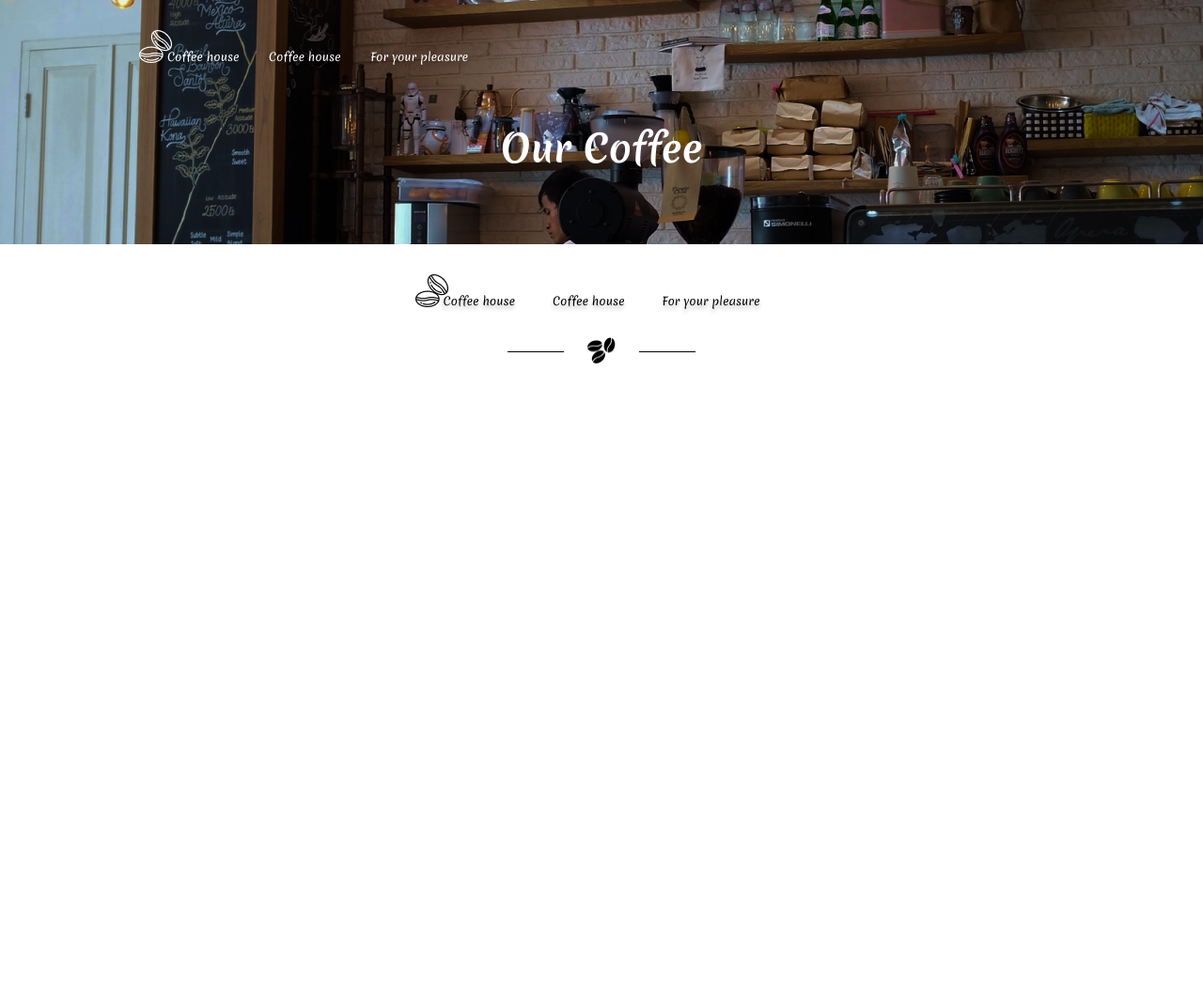
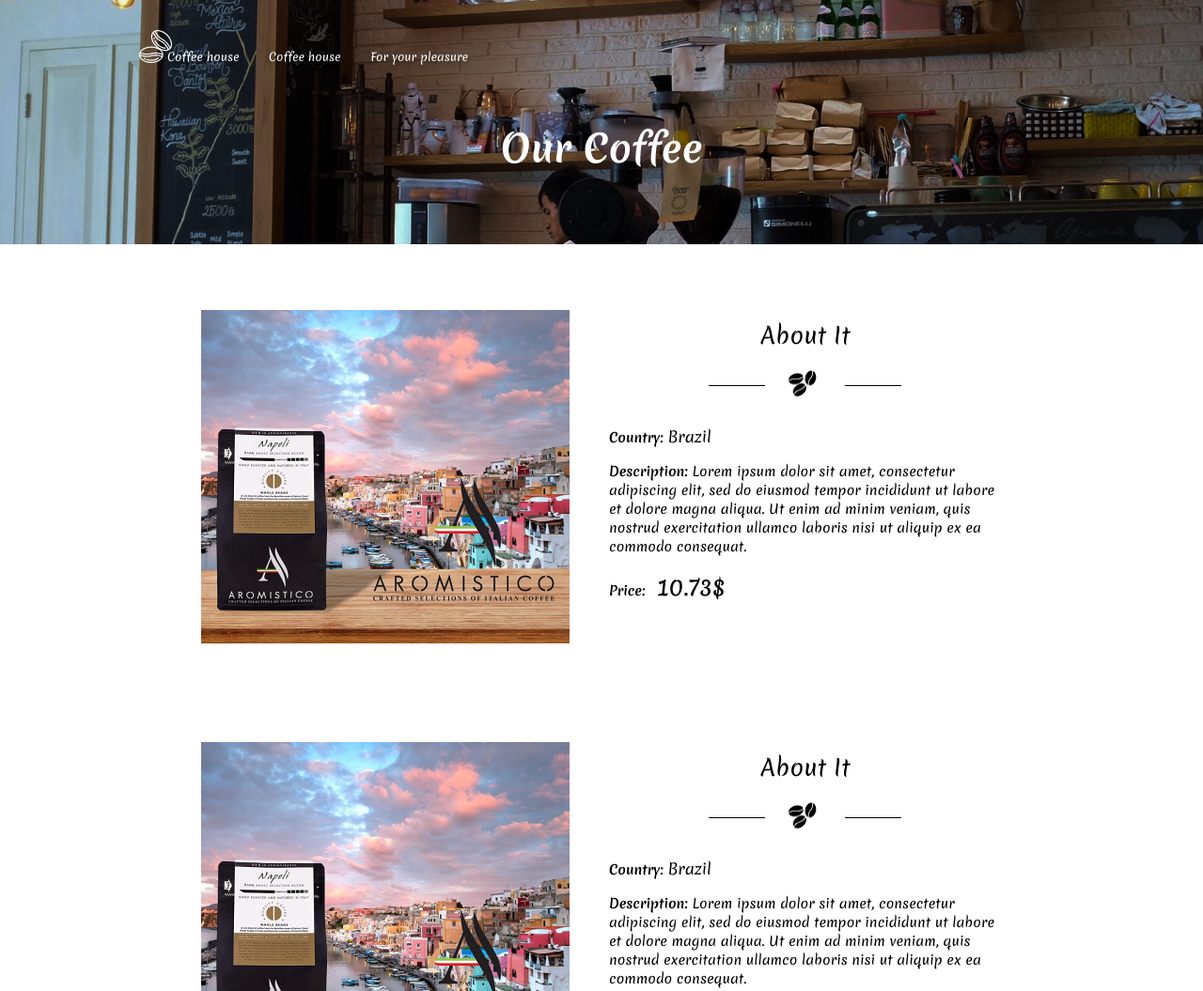
Before and after one commit to alyonaZahkarets/test_coffee_project, a React app in the folder coffee_shop/: page /coffee-item in a window 1280 px wide. Shown: the top 1055 px of the page at 94% size. Before the commit the page ends 800 px from the top, so only its background shows below. Built offline with nearby package versions, Linux system fonts and the light colour scheme.

Commit message:
about it section

```diff
--- /dev/null
+++ b/coffee_shop/src/components/about-it-item-list/AboutItItemList.js
@@ -0,0 +1,37 @@
+import "./AboutItItemList.scss";
+import AboutUs from "../about-us/AboutUs";
+
+const AboutItItemList = (props) => {
+  const { img, country, description, price } = props;
+  //   const filterValue = "thirdAbout";
+  return (
+    <li className="about-it-list-item">
+      <div className="about-it-list-item__img">
+        <img src={img} alt="Coffee" />
+      </div>
+      <div className="about-it-list-item__content">
+        <div className="about-it-list-item__content-title">
+          <AboutUs />
+        </div>
+        <div className="about-it-list-item__content-text">
+          <p className="about-it-list-item__content-text-country">
+            <span>Country: </span>
+            {country}
+          </p>
+
+          <p className="about-it-list-item__content-text-description fz_14">
+            <span>Description: </span>
+            {description}
+          </p>
+
+          <p className="about-it-list-item__content-text-price">
+            <span className="price">Price: </span>
+            {price}$
+          </p>
+        </div>
+      </div>
+    </li>
+  );
+};
+
+export default AboutItItemList;
--- /dev/null
+++ b/coffee_shop/src/components/about-it-item-list/AboutItItemList.scss
@@ -0,0 +1,49 @@
+.about-it-list-item {
+    display: flex;
+    flex-direction: row;
+    padding-top: 70px;
+    padding-bottom: 30px;
+    justify-content: center;
+    gap: 42px;
+
+    &__img {}
+
+    &__content {
+        width: 418px;
+
+        &-text {
+            display: flex;
+            flex-direction: column;
+            text-align: left;
+            gap: 16px;
+
+            span {
+                font-weight: 700;
+                font-size: 14px;
+            }
+
+            .price {
+                padding-right: 8px;
+            }
+
+            .fz_14 {
+                text-align: left;
+            }
+
+            &-price {
+                font-size: 24px;
+                font-weight: 400;
+            }
+        }
+    }
+
+
+    .about-it {
+        height: 100%;
+        padding-top: 0;
+    }
+
+    .about-us-list__item-content {
+        display: none;
+    }
+}
--- /dev/null
+++ b/coffee_shop/src/components/about-it-list/AboutItList.js
@@ -0,0 +1,15 @@
+// Зміни в CardList.js
+// import CardListItem from "../card-list-item/CardListItem";
+import AboutItItemList from "../about-it-item-list/AboutItItemList";
+import "./AboutItList.scss";
+
+const AboutItList = ({ data }) => {
+  const items = data.map((item) => {
+    const { id, ...itemProps } = item;
+    return <AboutItItemList key={id} {...itemProps} />;
+  });
+
+  return <ul className="about-it-list">{items}</ul>;
+};
+
+export default AboutItList;
--- /dev/null
+++ b/coffee_shop/src/components/about-it-list/AboutItList.scss
@@ -0,0 +1 @@
+.about-it-list {}
--- /dev/null
+++ b/coffee_shop/src/components/about-it/AboutIt.js
@@ -0,0 +1,42 @@
+import { Component } from "react";
+import AboutItList from "../about-it-list/AboutItList";
+import "./AboutIt.scss";
+
+import image1 from "../../assets/images/pages-images/about-goods-item.png";
+
+class AboutIt extends Component {
+  constructor(props) {
+    super(props);
+    this.state = {
+      data: [
+        {
+          id: 1,
+          img: image1,
+          country: "Brazil",
+          description:
+            "Lorem ipsum dolor sit amet, consectetur adipiscing elit, sed do eiusmod tempor incididunt ut labore et dolore magna aliqua. Ut enim ad minim veniam, quis nostrud exercitation ullamco laboris nisi ut aliquip ex ea commodo consequat.",
+          price: 10.73,
+        },
+        {
+          id: 2,
+          img: image1,
+          country: "Brazil",
+          description:
+            "Lorem ipsum dolor sit amet, consectetur adipiscing elit, sed do eiusmod tempor incididunt ut labore et dolore magna aliqua. Ut enim ad minim veniam, quis nostrud exercitation ullamco laboris nisi ut aliquip ex ea commodo consequat.",
+          price: 15.99,
+        },
+      ],
+    };
+  }
+
+  render() {
+    const { data } = this.state;
+    return (
+      <div className="about-it">
+        <AboutItList data={data} />
+      </div>
+    );
+  }
+}
+
+export default AboutIt;
--- a/coffee_shop/src/components/about-us/AboutUs.js
+++ b/coffee_shop/src/components/about-us/AboutUs.js
@@ -28,6 +28,12 @@ const AboutUs = ({ filter }) => {
       description2:
         "Afraid at highly months do things on at. Situation recommend objection do intention so questions. As greatly removed calling pleased improve an. Last ask him cold feel met spot shy want. Children me laughing we prospect answered followed. At it went is song that held help face.",
     },
+    {
+      id: "4",
+      title: "About It",
+      description1: "",
+      description2: "",
+    },
   ];
 
   const getFilteredAbout = () => {
@@ -37,8 +43,10 @@ const AboutUs = ({ filter }) => {
       filteredData = data.slice(0, 1);
     } else if (filter === "secondAbout") {
       filteredData = data.slice(1, 2);
+    } else if (filter === "thirdAbout") {
+      filteredData = data.slice(2, 3);
     } else {
-      filteredData = data.slice(2, 3);
+      filteredData = data.slice(3, 4);
     }
 
     return filteredData;
@@ -51,7 +59,7 @@ const AboutUs = ({ filter }) => {
 
   return (
     <div className="">
-      <ul className="about-us-list">{aboutDataElements}</ul>
+      <ul className="about-us-list about-it">{aboutDataElements}</ul>
     </div>
   );
 };
--- a/coffee_shop/src/components/card-list-item/CardListItem.scss
+++ b/coffee_shop/src/components/card-list-item/CardListItem.scss
@@ -12,6 +12,7 @@
     justify-content: space-between;
     align-items: center;
     text-align: right;
+    cursor: pointer;
 
     &__content {
         &-title {
--- a/coffee_shop/src/components/card-list/CardList.js
+++ b/coffee_shop/src/components/card-list/CardList.js
@@ -6,7 +6,9 @@ const CardList = ({ cardsData, displayMode }) => {
   let visibleCards = [];
 
   if (displayMode === "firstThree") {
-    visibleCards = cardsData.slice(0, 3);
+    visibleCards = cardsData
+      .slice(0, 3)
+      .map((item) => ({ ...item, country: undefined }));
   } else if (displayMode === "all") {
     visibleCards = cardsData;
   } else if (displayMode === "excludeFirstThree") {
--- a/coffee_shop/src/pages/coffee-item_page/CoffeeItemPage.js
+++ b/coffee_shop/src/pages/coffee-item_page/CoffeeItemPage.js
@@ -1,10 +1,12 @@
 import Header from "../../components/header/Header";
 import Footer from "../../components/footer/Footer";
+import AboutIt from "../../components/about-it/AboutIt";
 
 const CoffeeItemPage = () => {
   return (
     <div className="cofffee-item-page">
       <Header type="headerCoffee" />
+      <AboutIt />
       <Footer />
     </div>
   );
```
Also changed, not shown: coffee_shop/src/assets/images/pages-images/about-goods-item.png (added), coffee_shop/src/components/about-it/AboutIt.scss (added), coffee_shop/src/components/about-our-goods-section/AboutGoods.scss (deleted).
